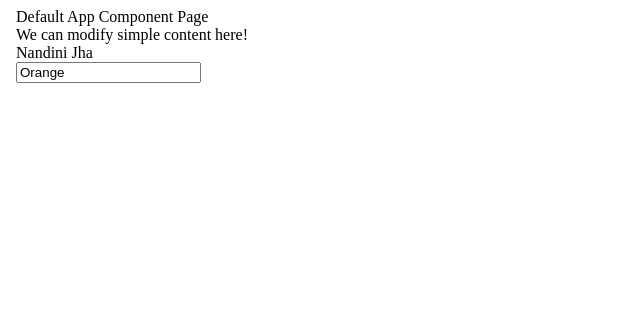
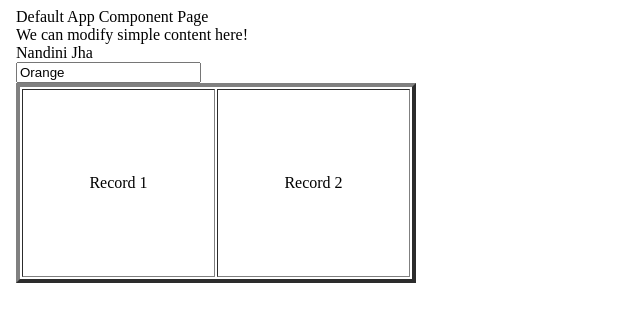
Before and after one commit to SmartNandini/AngularAppLearn1, an Angular app: page / in a window 1280 px wide. Shown: the top 322 px of the page, without its empty margins (0-640 px from the left). Built offline with nearby package versions, Linux system fonts and the light colour scheme.

Commit message:
Attribute Binding done!

```diff
--- a/src/app/app.component.html
+++ b/src/app/app.component.html
@@ -4,7 +4,13 @@
     Default App Component Page<br>
     We can modify simple content here!<br>
     {{name}}<br>
-    <input [value]="fruit">
+    <input [value]="fruit"><br>
+
+      <table [attr.border]="bdr" height="200" width="400">
+      <tr>
+      <td attr.colspan="{{columnSpan}}" align="center"> Record 1 </td>
+      <td [attr.colspan]="columnSpan" align="center"> Record 2 </td>
+      </tr> </table>
 
   </body>
 </html>
--- a/src/app/app.component.ts
+++ b/src/app/app.component.ts
@@ -12,4 +12,6 @@ export class AppComponent {
   title = 'MyAppName';
   name = 'Nandini Jha';
   fruit = 'Orange';
+  columnSpan: number = 2;
+  bdr = "4px";
 }
```
